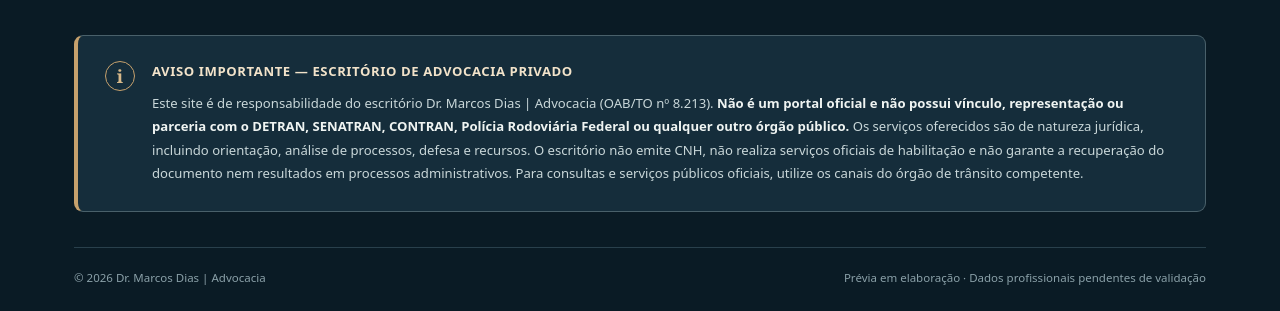
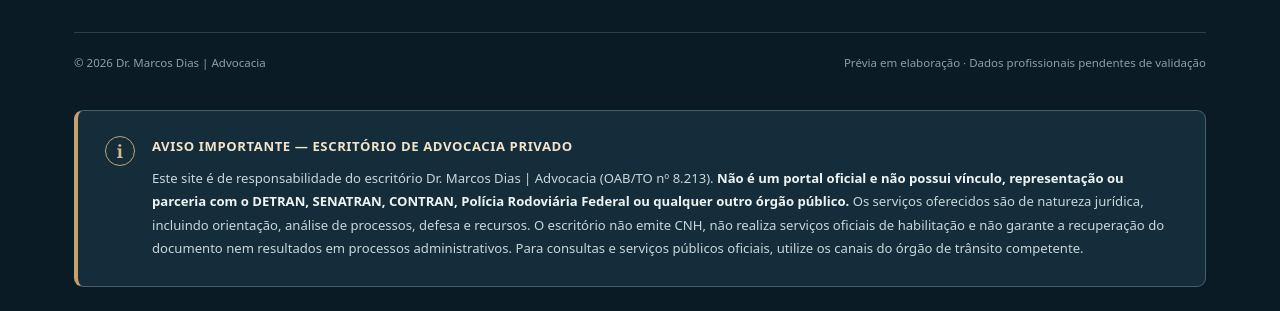
Before and after one commit to marceloterron2/dr-marcos-advocacia, a plain HTML site: page contato.html in a window 1280 px wide. Shown: the part 2202-2513 px from the top of the page. Drawn offline with Linux system fonts and the light colour scheme.

Commit message:
fix: posicionar disclaimer no fim absoluto do rodapé, após direitos autorais

```diff
--- a/contato.html
+++ b/contato.html
@@ -36,13 +36,14 @@
   <a class="brand" href="./index.html"><span class="monogram" aria-hidden="true">MD</span><span><strong>Dr. Marcos Dias</strong><small>Advocacia · OAB/TO 8.213</small></span></a>
   <p>Atuação privada em Direito de Trânsito. Sem vínculo institucional com DETRAN, SENATRAN ou outros órgãos públicos. Não são prometidos resultados jurídicos.</p>
 </div><nav class="footer-links" aria-label="Links institucionais"><a href="./index.html">Início</a><a href="./sobre.html">Sobre</a><a href="./contato.html">Contato</a><a href="./politica-de-privacidade.html">Privacidade</a></nav></div>
-<div class="disclaimer-publico" role="note" aria-label="Aviso institucional: advocacia independente">
+<div class="footer-bottom"><span>© 2026 Dr. Marcos Dias | Advocacia</span><span>Prévia em elaboração · Dados profissionais pendentes de validação</span></div>
+      <div class="disclaimer-publico" role="note" aria-label="Aviso institucional: advocacia independente">
         <div class="disclaimer-publico__icon" aria-hidden="true">i</div>
         <div>
           <strong>AVISO IMPORTANTE — ESCRITÓRIO DE ADVOCACIA PRIVADO</strong>
           <p>Este site é de responsabilidade do escritório Dr. Marcos Dias | Advocacia (OAB/TO nº 8.213). <strong>Não é um portal oficial e não possui vínculo, representação ou parceria com o DETRAN, SENATRAN, CONTRAN, Polícia Rodoviária Federal ou qualquer outro órgão público.</strong> Os serviços oferecidos são de natureza jurídica, incluindo orientação, análise de processos, defesa e recursos. O escritório não emite CNH, não realiza serviços oficiais de habilitação e não garante a recuperação do documento nem resultados em processos administrativos. Para consultas e serviços públicos oficiais, utilize os canais do órgão de trânsito competente.</p>
         </div>
       </div>
-      <div class="footer-bottom"><span>© 2026 Dr. Marcos Dias | Advocacia</span><span>Prévia em elaboração · Dados profissionais pendentes de validação</span></div></div></footer>
+</div></footer>
 <div class="mobile-action"><a class="button dark" href="./contato.html">Informações de contato <span aria-hidden="true">↗</span></a></div>
 </body></html>
```
